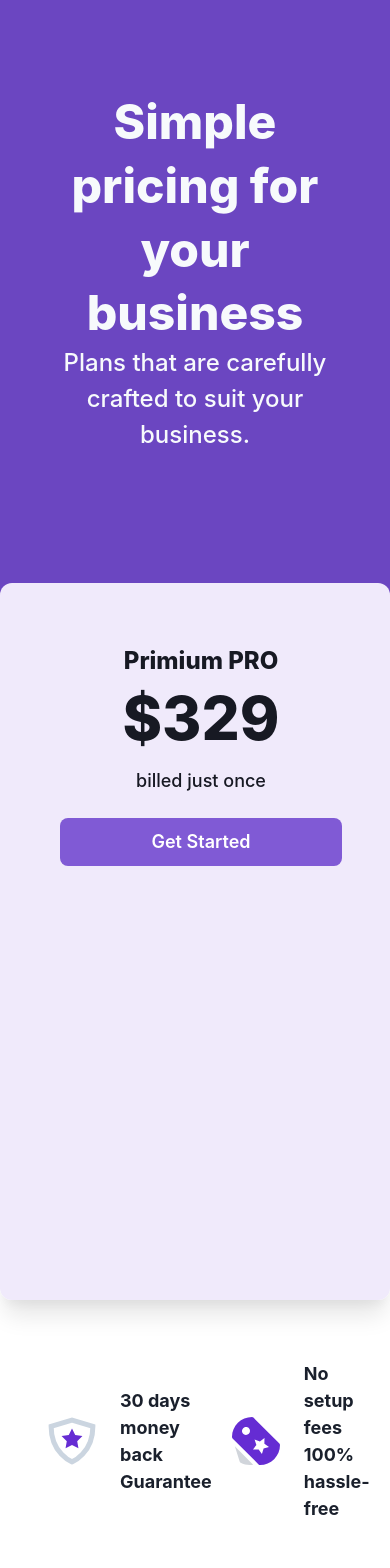
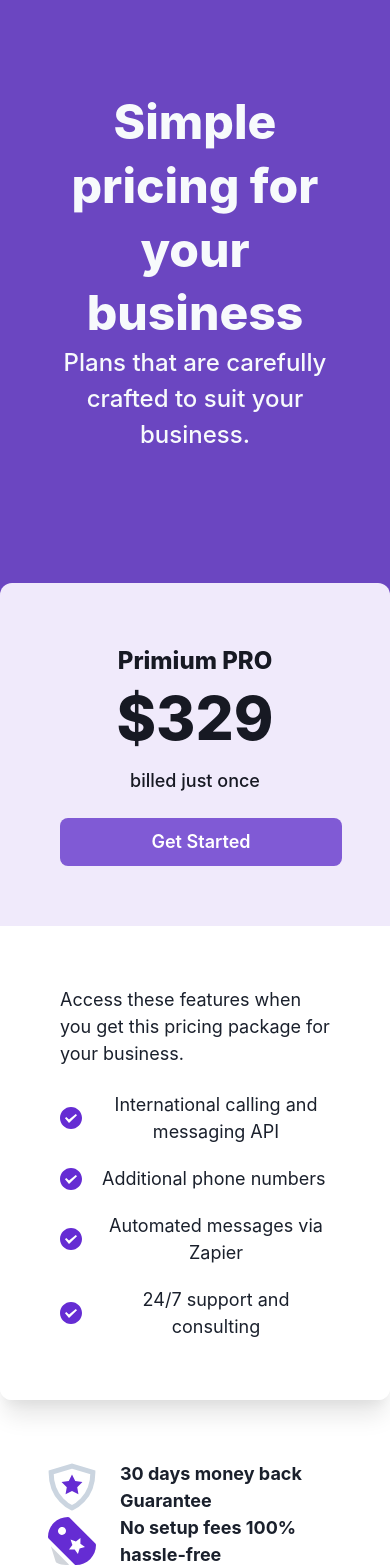
Before and after one commit to ShahzaibSE/pricing-ui-next-chakra-app, a Next.js app: page / in a window 390 px wide. Shown: the top 1568 px of the page. Built offline with nearby package versions, Linux system fonts and the light colour scheme.

Commit message:
FEAT: Making design mobile first.

```diff
--- a/components/Features.tsx
+++ b/components/Features.tsx
@@ -6,7 +6,7 @@ import {
   Text,
   Flex,
   StackProps,
-  HStack,
+  HStack, Stack,
   Icon,
 } from "@chakra-ui/react";
 //Icons.
@@ -37,7 +37,7 @@ export default function Feature(props: FeatureProps) {
 export function Features() {
   return (
     <Box maxW="1024px" m="auto" pt="60px" pb="32px">
-      <HStack px="48px" spacing="20px">
+      <Stack direction={['column', 'row']} px="48px" spacing="20px" display={{md: "flex"}}>
         <Feature icon={MoneyBackGuaranteeIcon}>
           30 days money back Guarantee
         </Feature>
@@ -45,7 +45,7 @@ export function Features() {
         <Feature icon={MonthlySubscriptionIcon}>
           No monthly subscription Pay once and for all
         </Feature>
-      </HStack>
+      </Stack>
     </Box>
   );
 }
--- a/components/Pricing.tsx
+++ b/components/Pricing.tsx
@@ -35,7 +35,7 @@ export default function Pricing() {
       boxShadow="0px 20px 25px -5px rgba(0, 0, 0, 0.1), 0px 10px 10px -5px rgba(0, 0, 0, 0.04)"
       textAlign="center"
     >
-      <Flex>
+      <Flex display={{ md: 'flex' }}>
         <Box bg="#F0EAFB" p="60px">
           <Text
             textAlign="center"
```
